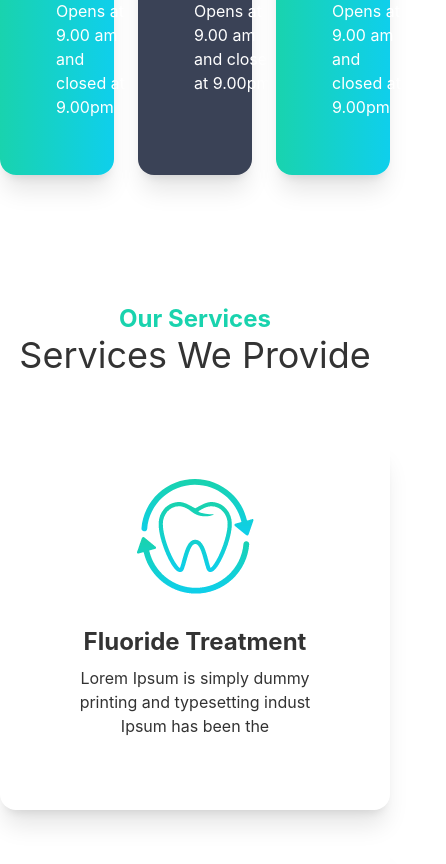
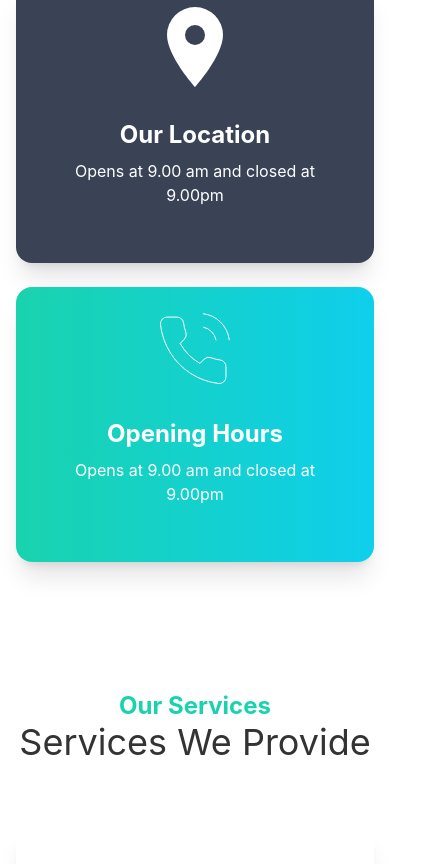
Before and after one commit to Mezan2002/doctors_portal_client_by_mezan, a React (Create React App) app: page / in a window 390 px wide. Shown: the part 1071-1935 px from the top of the page, 446 px wide, since content can reach past the window. Built offline with nearby package versions, Linux system fonts and the light colour scheme.

Commit message:
some bug fixed and responsive done

```diff
--- a/src/Pages/Home/Banner/Banner.js
+++ b/src/Pages/Home/Banner/Banner.js
@@ -5,7 +5,7 @@ import "./Banner.css";
 const Banner = () => {
   return (
     <div>
-      <div className="hero my-36 lg:mx-5">
+      <div className="hero my-10 md:my-36 lg:mx-5">
         <div className="hero-content flex-col lg:flex-row-reverse">
           <div className="lg:w-1/2 w-full">
             <img src={BannerImage} className="rounded-lg shadow-2xl" alt="" />
--- a/src/Pages/Home/Home/ServiceCards/SingleServiceCard.js
+++ b/src/Pages/Home/Home/ServiceCards/SingleServiceCard.js
@@ -4,7 +4,7 @@ const SingleServiceCard = ({ service }) => {
   const { title, image, description } = service;
   return (
     <div>
-      <div className="card p-10 shadow-xl">
+      <div className="card p-10 w-11/12 mx-auto md:w-full shadow-xl">
         <figure>
           <img src={image} alt="Shoes" />
         </figure>
--- a/src/Pages/Home/InfoCard/InfoCard.js
+++ b/src/Pages/Home/InfoCard/InfoCard.js
@@ -29,7 +29,7 @@ const InfoCard = () => {
     },
   ];
   return (
-    <div className="grid grid-cols-3 mb-10 gap-6">
+    <div className="grid grid-cols-1 md:grid-cols-2 lg:grid-cols-3 mb-10 gap-6">
       {cardsDetail.map((card) => (
         <SingleInfoCard key={card.id} card={card}></SingleInfoCard>
       ))}
--- a/src/Pages/Home/InfoCard/SingleInfoCard.js
+++ b/src/Pages/Home/InfoCard/SingleInfoCard.js
@@ -3,12 +3,14 @@ import React from "react";
 const SingleInfoCard = ({ card }) => {
   const { title, description, icons, bgClass } = card;
   return (
-    <div className={`card card-side shadow-xl p-6 text-white ${bgClass}`}>
+    <div
+      className={`card text-center w-11/12 lg:w-full mx-auto md:text-left md:card-side shadow-xl p-6 text-white ${bgClass}`}
+    >
       <figure>
         <img src={icons} alt="" />
       </figure>
       <div className="card-body">
-        <h2 className="card-title">{title}</h2>
+        <h2 className="text-center md:text-left text-2xl font-bold">{title}</h2>
         <p>{description}</p>
       </div>
     </div>
--- a/src/Pages/Shared/Navbar/Navbar.js
+++ b/src/Pages/Shared/Navbar/Navbar.js
@@ -36,7 +36,7 @@ const Navbar = () => {
         <div className="navbar-end hidden lg:flex">
           <ul className="menu menu-horizontal p-0">{menuItems}</ul>
         </div>
-        <div className="navbar-end md:hidden">
+        <div className="navbar-end lg:hidden">
           <div className="dropdown dropdown-end">
             <label tabIndex={0} className="btn btn-ghost lg:hidden">
               <svg
```
